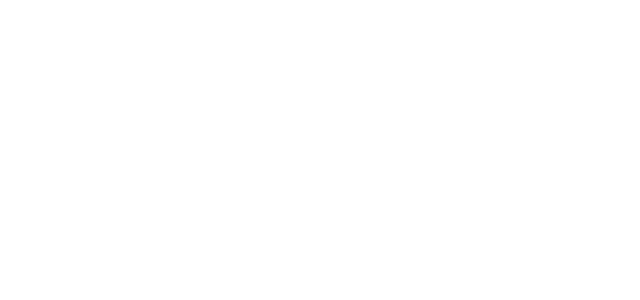
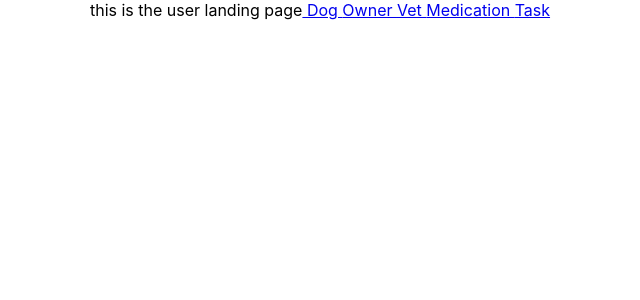
Before and after one commit to samischonefeld/pup_nup, a React (Create React App) app in the folder client/: page /dog/1/landing in a window 1280 px wide. Shown: the top 300 px of the page, without its empty margins (320-960 px from the left). Built offline with nearby package versions, Linux system fonts and the light colour scheme.

Commit message:
set state for id

```diff
--- a/client/src/App.js
+++ b/client/src/App.js
@@ -11,6 +11,7 @@ import Owner from './components/owner.jsx';
 import Landing from './components/landing.jsx';
 import Medication from './components/medication.jsx';
 import DogAddForm from './components/dogAddForm.jsx';
+import VetForm from './components/vetForm.jsx';
 
 class App extends Component {
   render() {
@@ -20,11 +21,12 @@ class App extends Component {
       <Switch>
         <Route exact path = '/login' component = { Login } />
         <Route exact path = '/register' component = { Register } />
-        <Route exact path = '/dogaddform/:id' component = {DogAddForm} />
-        <Route exact path = '/landing/:id' component = { Landing } />
-        <Route exact path = '/tasks/:id' component = { Tasks } />
-        <Route exact path = '/vet/:id' component = { Vet } />
-        <Route exact path = '/medication/:id' component = { Medication } />
+        <Route exact path = '/dog/:id/dogaddform' component = {DogAddForm} />
+        <Route exact path = '/dog/:id/landing' component = { Landing } />
+        <Route exact path = '/dog/:id/tasks' component = { Tasks } />
+        <Route exact path = '/dog/:id/vet' component = { Vet } />
+        <Route exact path = '/dog/:id/vet/vetform' component = { VetForm } />
+        <Route exact path = '/dog/:id/vet/medication' component = { Medication } />
         <Route exact path = '/dog/:id' component = { Dog } />
         <Route exact path = '/owner/:id' component = { Owner } />
         <Route exact path = '/' component = { Home } />
--- a/client/src/components/landing.jsx
+++ b/client/src/components/landing.jsx
@@ -5,10 +5,11 @@ function Landing(){
   return(
     <div>
     this is the user landing page
-    <Link to='/dog'> Dog </Link>
-    <Link to = '/owner'> Owner </Link>
-    <Link to = '/medication'> Medication </Link>
-    <Link to = '/tasks'> Task </Link>
+    <Link to='/dog/:id'> Dog </Link>
+    <Link to = '/owner/:id'> Owner </Link>
+    <Link to = '/dog/:id/vet'> Vet </Link>
+    <Link to = '/dog/:id/vet/medication'> Medication </Link>
+    <Link to = '/dog/:id/tasks'> Task </Link>
     </div>
     )
 }
--- a/client/src/components/register.jsx
+++ b/client/src/components/register.jsx
@@ -3,14 +3,12 @@ import { Redirect } from 'react-router-dom';
 import axios from 'axios';
 
 class Register extends Component{
-  constructor(props){
-    super(props);
-    this.state = {
+
+  state = {
       dog_name: '',
       password: '',
       id: '',
       fireRedirect: false,
-    }
   }
 
 handleInputChange(e){
@@ -28,15 +26,10 @@ handleRegister(e){
     dog_name: this.state.dog_name,
     password: this.state.password
   }).then((res) => {
-    axios.get('/pup', {
-      params: {
-        dog_name: this.state.dog_name
-      }
+      this.setState({id: res.data.data.id})
+      console.log(this.state.id)
     })
-    console.log(res)
-  }).then((res) => this.setState(prevState => ({
-    id: res.data.data.id
-  })))
+  // })
   .catch(err => console.log(err))
 }
 
--- a/client/src/components/vetForm.jsx
+++ b/client/src/components/vetForm.jsx
@@ -1,8 +1,8 @@
 import React, { Component } from 'react';
 import axios from 'axios';
-import { Redirect } from 'react-router-dom';
 
-class vetForm extends Component {
+
+class VetForm extends Component {
   state = {
     vet_name: '',
     vet_address: '',
@@ -88,4 +88,4 @@ handleEdit(e){
   }
 }
 
-export default vetForm
+export default VetForm
```
